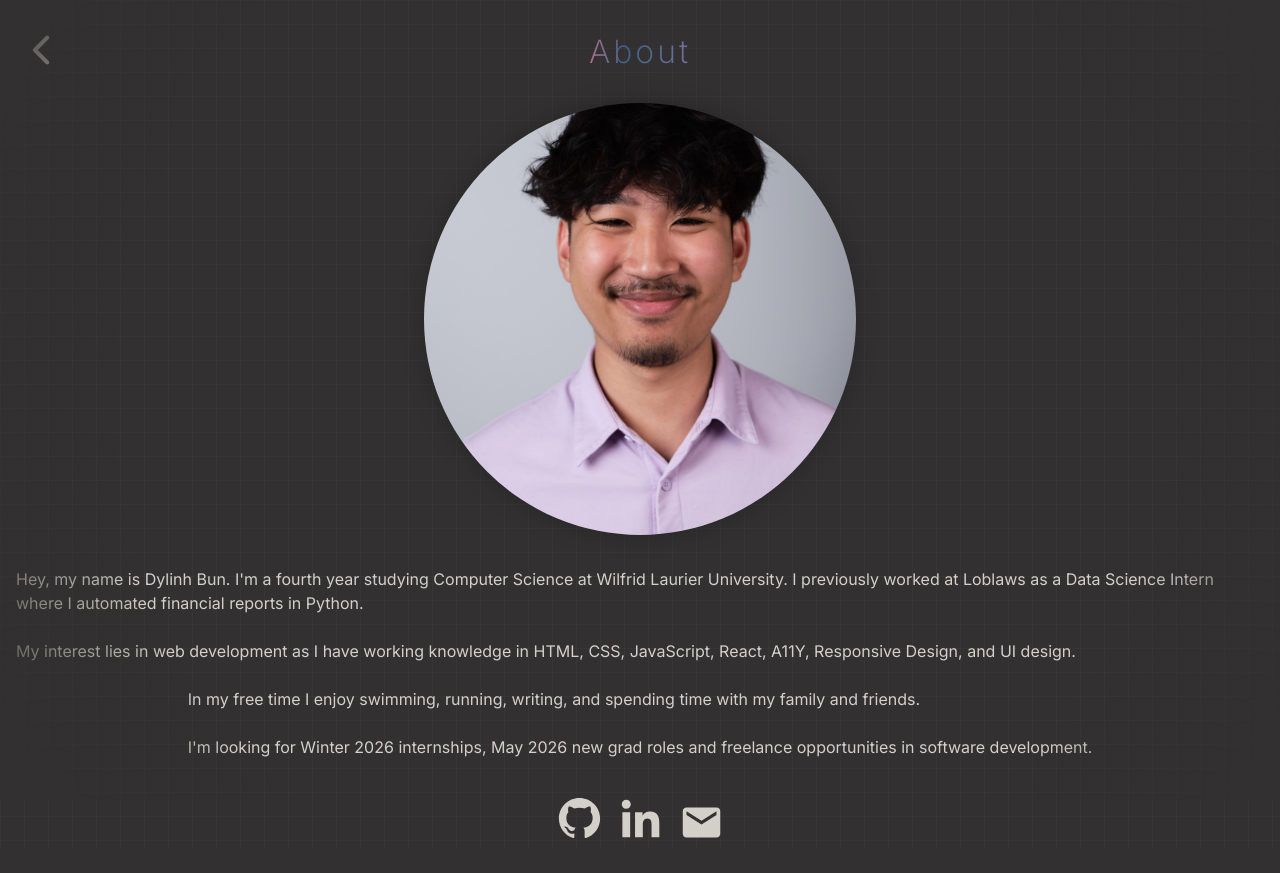
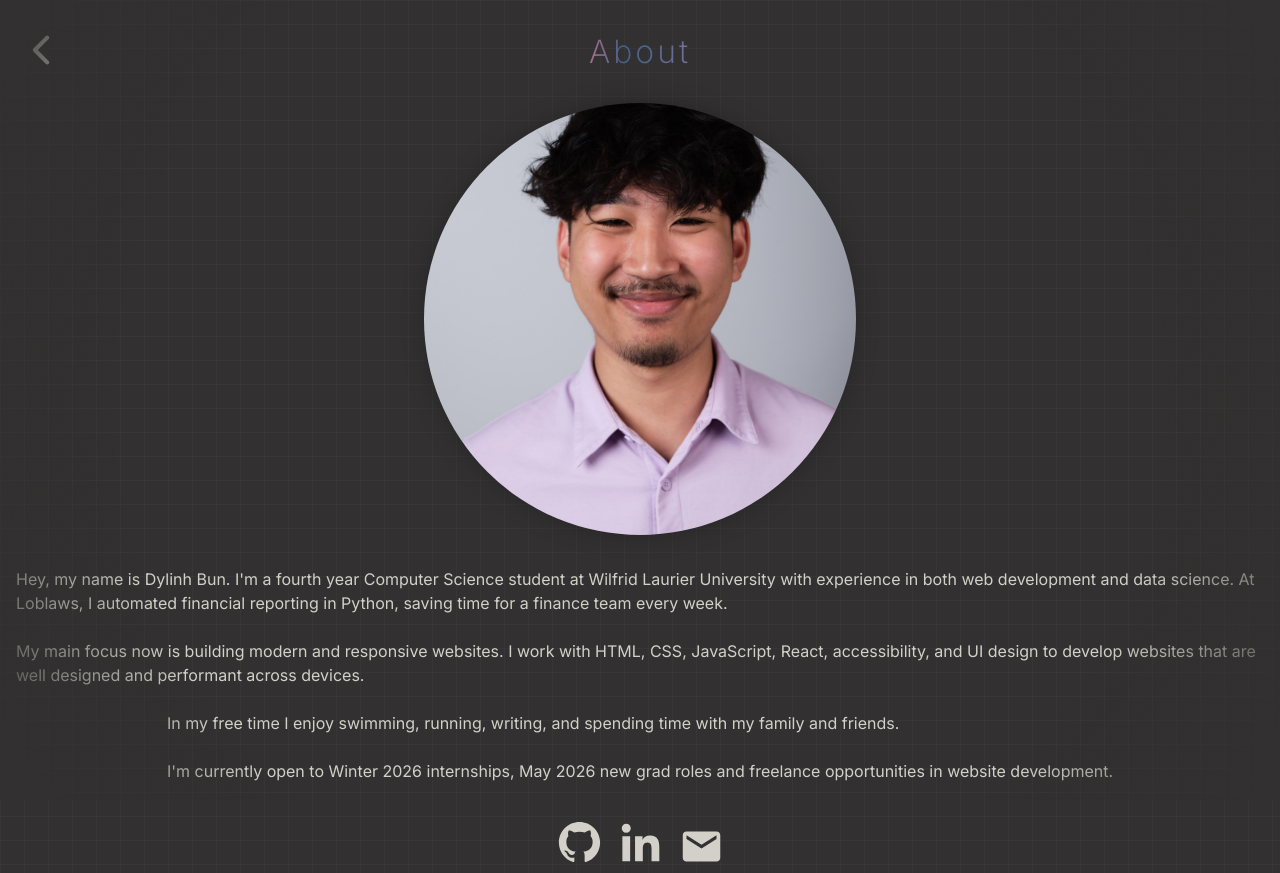
Before and after one commit to dylinh/personal-site, a React (Vite) app: page /about in a window 1280 px wide. Before the commit the page ends 849 px from the top, so only its background shows below. Built offline with nearby package versions, Linux system fonts and the light colour scheme.

Commit message:
Update About.tsx

```diff
--- a/src/pages/About.tsx
+++ b/src/pages/About.tsx
@@ -12,9 +12,8 @@ export default function About(){
                                 <div className="img-container">
                         <img src={imgUrl} className="about-img"/>
                     </div>
-                    <p className="writing">Hey, my name is Dylinh Bun. I'm a fourth year studying Computer Science at Wilfrid Laurier University. I previously worked at Loblaws as a Data Science Intern where I automated financial reports in Python. <br/><br/>My interest lies in web development as I have working knowledge in HTML, CSS, JavaScript, React, A11Y, Responsive Design, and UI design.
-                    </p>
-                    <p className="writing"><br/> In my free time I enjoy swimming, running, writing, and spending time with my family and friends.<br/><br/>I'm looking for Winter 2026 internships, May 2026 new grad roles and freelance opportunities in software development.</p>
+                    <p className="writing">Hey, my name is Dylinh Bun. I'm a fourth year Computer Science student at Wilfrid Laurier University with experience in both web development and data science. At Loblaws, I automated financial reporting in Python, saving time for a finance team every week.<br/><br/>My main focus now is building modern and responsive websites. I work with HTML, CSS, JavaScript, React, accessibility, and UI design to develop websites that are well designed and performant across devices.</p>
+                    <p className="writing"><br/> In my free time I enjoy swimming, running, writing, and spending time with my family and friends.<br/><br/>I'm currently open to Winter 2026 internships, May 2026 new grad roles and freelance opportunities in website development.</p>
                     </div>
                     <Footer/>
                 </div>
```
